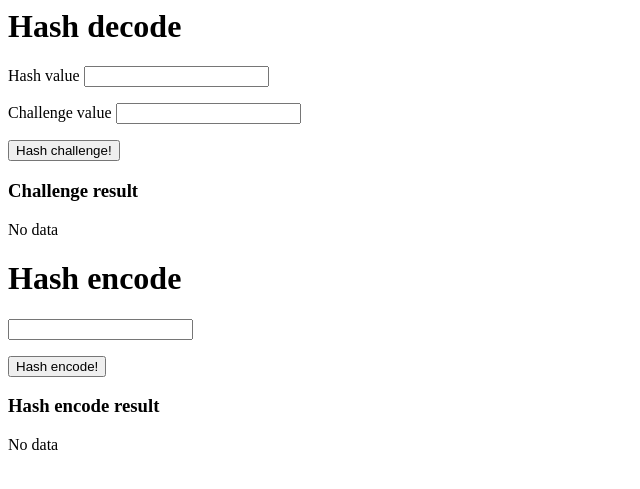
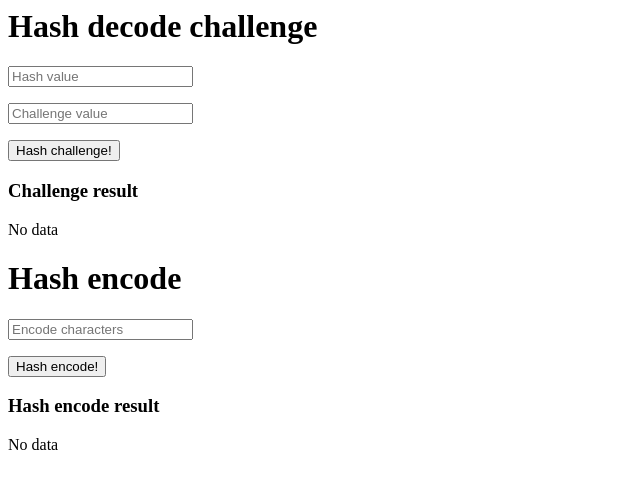
Before and after one commit to CodeRabbit/hash_decoder, a PHP site: page / in a window 1280 px wide. Shown: the top 489 px of the page, without its empty margins (0-640 px from the left). Run offline with PHP 8.4, Linux system fonts and the light colour scheme; data that the repository does not hold is empty.

Commit message:
reremake

```diff
--- a/index.php
+++ b/index.php
@@ -1,15 +1,13 @@
-<h1>Hash decode</h1>
+<h1>Hash decode challenge</h1>
 <form action="index.php" method="post">
   <p>
     <label for="hash">
-      Hash value
-      <input type="text" name="hash" id="hash">
+      <input type="text" name="hash" placeholder="Hash value">
     </label>
   </p>
   <p>
     <label for="challenge">
-      Challenge value
-      <input type="text" name="challenge" id="challenge">
+      <input type="text" name="challenge" placeholder="Challenge value">
     </label>
   </p>
   <p>
@@ -20,7 +18,7 @@
 </form>
 
 <h3>Challenge result</h3>
-<div id="result">
+<div>
   <p>
     <?=
       isset($_POST['challenge'])&&isset($_POST['hash'])
@@ -35,22 +33,22 @@
 <h1>Hash encode</h1>
 <form action="index.php" method="post">
   <p>
-    <label for="test">
-      <input type="text" name="test" id="">
+    <label for="Ms.encode-chan">
+      <input type="text" name="Ms.encode-chan" placeholder="Encode characters">
     </label>
   </p>
   <p>
-    <label for="test-encode">
-      <input type="submit" value="Hash encode!">
+    <label for="Mr.encode">
+      <input type="submit" name="Mr.encode" value="Hash encode!">
     </label>
   </p>
 </form>
 
 <h3>Hash encode result</h3>
-<div id="test-result">
+<div>
   <?=
-    $_POST['test']
-    ? password_hash($_POST['test'], PASSWORD_DEFAULT)
+    $_POST['Ms_encode-chan']
+    ? password_hash($_POST['Ms_encode-chan'], PASSWORD_DEFAULT)
     : 'No data'
   ?>
 </div>
```
